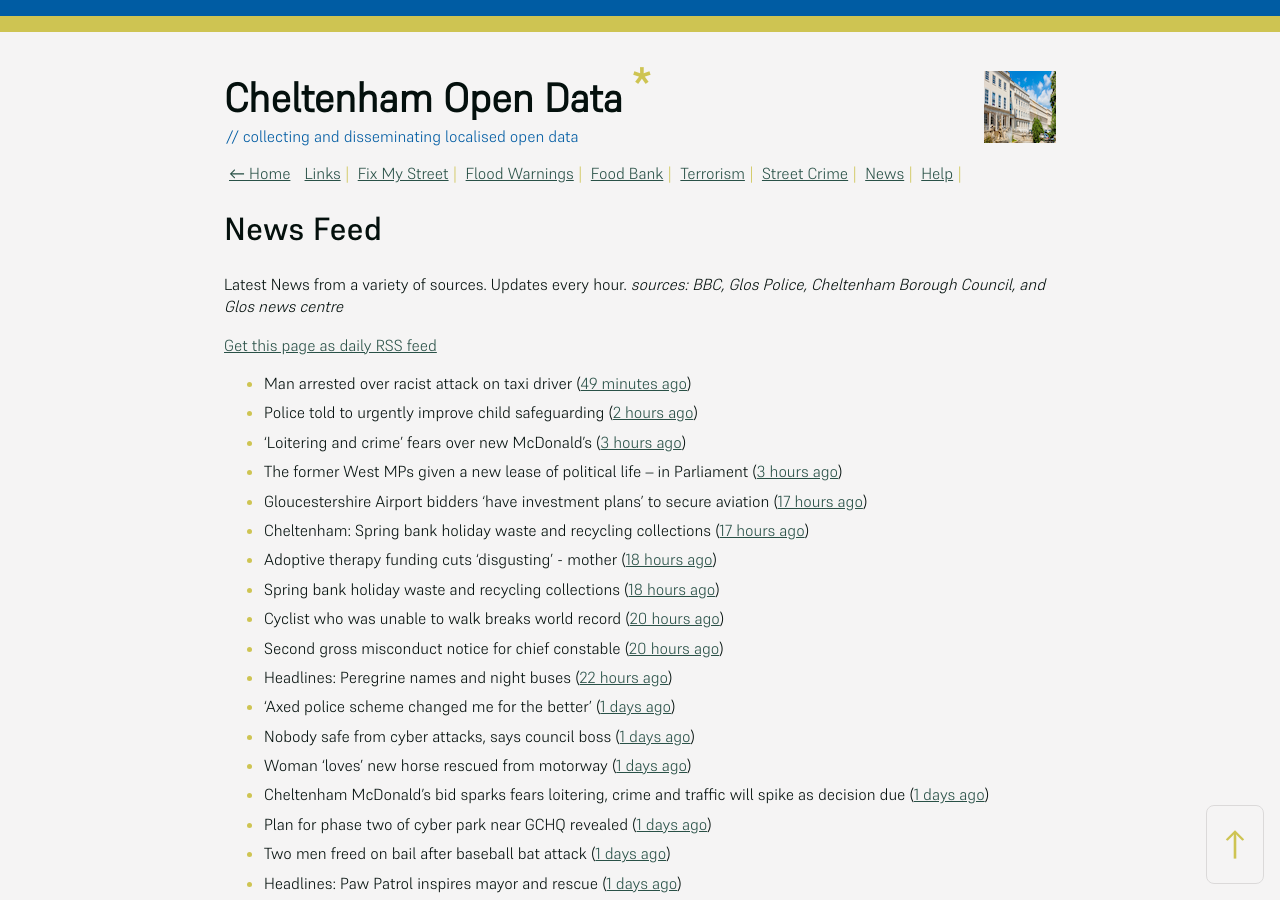
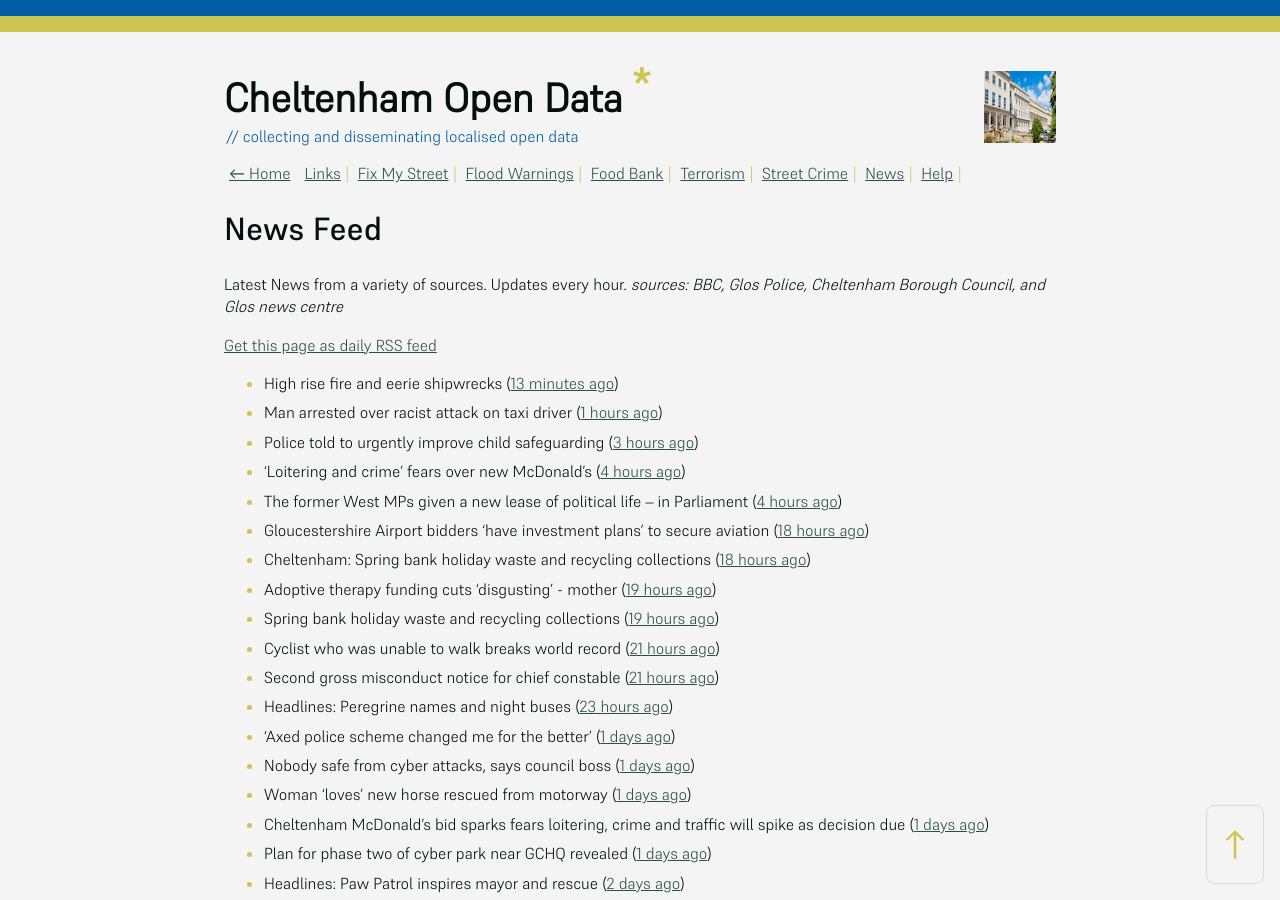
Before and after one commit to mat-0/cheltenham-open-data, a Jekyll site: the page built from _pages/news.md, in a window 1280 px wide and 900 px high. Built offline with Jekyll 4.4.1, drawn with Linux system fonts in a browser that asks for light colours.

Commit message:
Updated 2025-05-21 09:58:10

```diff
--- a/_pages/news.md
+++ b/_pages/news.md
@@ -12,24 +12,24 @@ _sources: BBC, Glos Police, Cheltenham Borough Council, and Glos news centre_
 [Get this page as daily RSS feed](/daily.rss)
 
 <!-- news_marker starts -->
-- Man arrested over racist attack on taxi driver ([49 minutes ago](https://www.bbc.com/news/articles/c87jjwnqxz2o))
-- Police told to urgently improve child safeguarding ([2 hours ago](https://www.bbc.com/news/articles/clyggrx8njeo))
-- ‘Loitering and crime’ fears over new McDonald’s ([3 hours ago](https://www.bbc.com/news/articles/ckg4xerxx67o))
-- The former West MPs given a new lease of political life – in Parliament ([3 hours ago](https://www.bbc.com/news/articles/cp8y26vvkyxo))
-- Gloucestershire Airport bidders ‘have investment plans’ to secure aviation ([17 hours ago](https://gloucesternewscentre.co.uk/gloucestershire-airport-bidders-have-investment-plans-to-secure-aviation/))
-- Cheltenham: Spring bank holiday waste and recycling collections ([17 hours ago](https://gloucesternewscentre.co.uk/cheltenham-spring-bank-holiday-waste-and-recycling-collections/))
-- Adoptive therapy funding cuts 'disgusting' - mother ([18 hours ago](https://www.bbc.com/news/articles/c4g2rpypmp9o))
-- Spring bank holiday waste and recycling collections ([18 hours ago](https://www.cheltenham.gov.uk/news/article/3013/spring_bank_holiday_waste_and_recycling_collections))
-- Cyclist who was unable to walk breaks world record ([20 hours ago](https://www.bbc.com/news/articles/ce822e66159o))
-- Second gross misconduct notice for chief constable ([20 hours ago](https://www.bbc.com/news/articles/cy8nnxy83lro))
-- Headlines: Peregrine names and night buses ([22 hours ago](https://www.bbc.com/news/articles/cr7zznnkyrgo))
+- High rise fire and eerie shipwrecks ([13 minutes ago](https://www.bbc.com/news/articles/cre99p0g8vxo))
+- Man arrested over racist attack on taxi driver ([1 hours ago](https://www.bbc.com/news/articles/c87jjwnqxz2o))
+- Police told to urgently improve child safeguarding ([3 hours ago](https://www.bbc.com/news/articles/clyggrx8njeo))
+- ‘Loitering and crime’ fears over new McDonald’s ([4 hours ago](https://www.bbc.com/news/articles/ckg4xerxx67o))
+- The former West MPs given a new lease of political life – in Parliament ([4 hours ago](https://www.bbc.com/news/articles/cp8y26vvkyxo))
+- Gloucestershire Airport bidders ‘have investment plans’ to secure aviation ([18 hours ago](https://gloucesternewscentre.co.uk/gloucestershire-airport-bidders-have-investment-plans-to-secure-aviation/))
+- Cheltenham: Spring bank holiday waste and recycling collections ([18 hours ago](https://gloucesternewscentre.co.uk/cheltenham-spring-bank-holiday-waste-and-recycling-collections/))
+- Adoptive therapy funding cuts 'disgusting' - mother ([19 hours ago](https://www.bbc.com/news/articles/c4g2rpypmp9o))
+- Spring bank holiday waste and recycling collections ([19 hours ago](https://www.cheltenham.gov.uk/news/article/3013/spring_bank_holiday_waste_and_recycling_collections))
+- Cyclist who was unable to walk breaks world record ([21 hours ago](https://www.bbc.com/news/articles/ce822e66159o))
+- Second gross misconduct notice for chief constable ([21 hours ago](https://www.bbc.com/news/articles/cy8nnxy83lro))
+- Headlines: Peregrine names and night buses ([23 hours ago](https://www.bbc.com/news/articles/cr7zznnkyrgo))
 - 'Axed police scheme changed me for the better' ([1 days ago](https://www.bbc.com/news/articles/cj425087v5po))
 - Nobody safe from cyber attacks, says council boss ([1 days ago](https://www.bbc.com/news/articles/cyvm4ljl2l8o))
 - Woman 'loves' new horse rescued from motorway ([1 days ago](https://www.bbc.com/news/articles/c4g2r40ye9eo))
 - Cheltenham McDonald’s bid sparks fears loitering, crime and traffic will spike as decision due ([1 days ago](https://gloucesternewscentre.co.uk/cheltenham-mcdonalds-bid-sparks-fears-loitering-crime-and-traffic-will-spike-as-decision-due/))
 - Plan for phase two of cyber park near GCHQ revealed ([1 days ago](https://www.bbc.com/news/articles/clygqx2jp95o))
-- Two men freed on bail after baseball bat attack ([1 days ago](https://www.bbc.com/news/articles/c4ge7l3nvv1o))
-- Headlines: Paw Patrol inspires mayor and rescue ([1 days ago](https://www.bbc.com/news/articles/cj93e7x34ewo))
+- Headlines: Paw Patrol inspires mayor and rescue ([2 days ago](https://www.bbc.com/news/articles/cj93e7x34ewo))
 - Tributes paid to country's first Green councillor ([2 days ago](https://www.bbc.com/news/articles/cd7gvr0g0qgo))
 - Car boot set for return after eight-month wait ([2 days ago](https://www.bbc.com/news/articles/cx2qvp3lp61o))
 - Road to close for months for work on new cycleway ([2 days ago](https://www.bbc.com/news/articles/cded9232w5wo))
```
Also changed, not shown: _data/flood.json (+5 -27 lines), _pages/fix-my-street.md (+1 -1 lines), index.md (+5 -5 lines).
